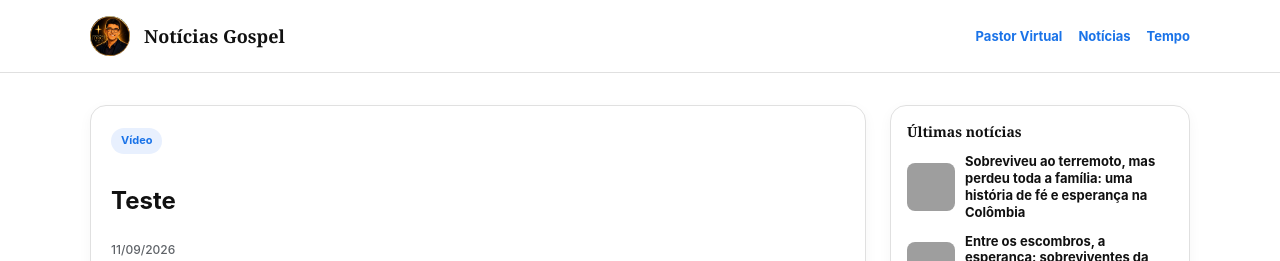
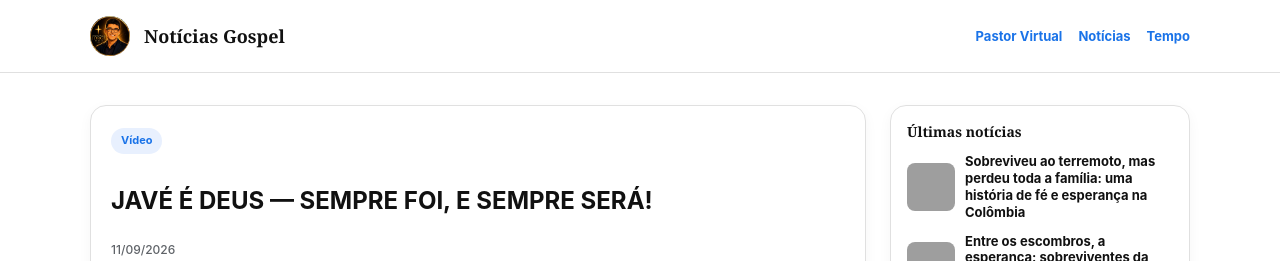
Before and after one commit to capaofeliz-cell/djaguia1, a Jekyll site: the page built from _videos/teste.md, in a window 1280 px wide and 1259 px high, cut to the strip 0-261 px from the top of the window. Built offline with Jekyll 4.4.1, drawn with Linux system fonts in a browser that asks for light colours; grey boxes are pictures that could not be loaded.

Commit message:
Update Vídeos “teste”

```diff
--- a/_videos/teste.md
+++ b/_videos/teste.md
@@ -1,5 +1,5 @@
 ---
-title: Teste
+title: " JAVÉ É DEUS — SEMPRE FOI, E SEMPRE SERÁ!"
 date: 2026-09-11T10:01:00.000-03:00
 youtube_id: w-fMaCFEUNo
 ---
```
